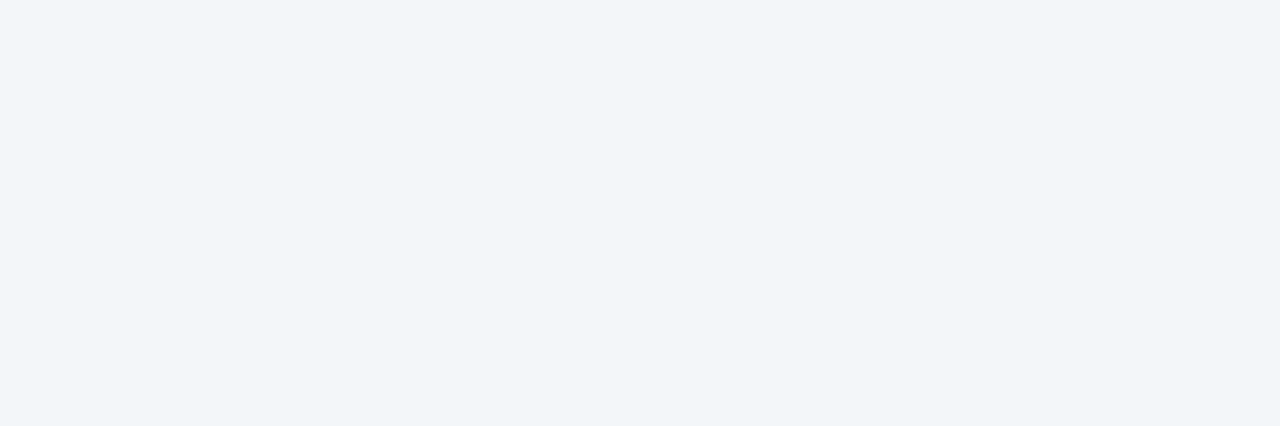
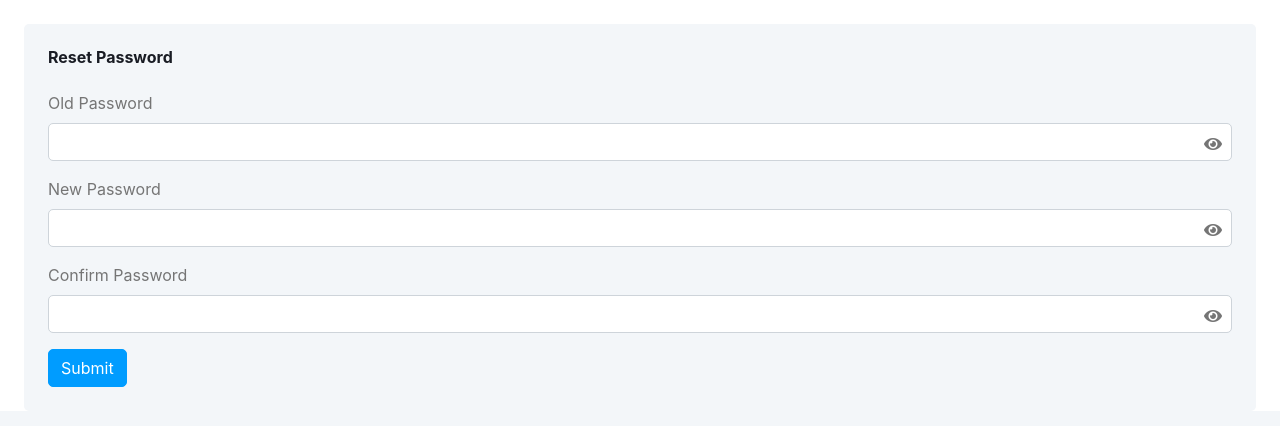
Before and after one commit to gillgurvijay01/first-react-app, a React (Create React App) app: page /reset-password in a window 1280 px wide. Shown: the top 426 px of the page. Built offline with nearby package versions, Linux system fonts and the light colour scheme.

Commit message:
worked on changepassword private + public both

```diff
--- a/src/components/Panel/changePassword.js
+++ b/src/components/Panel/changePassword.js
@@ -1,4 +1,30 @@
-function ChangePassword() {
+import React from "react";
+class ChangePassword extends React.Component {
+    constructor() {
+        super();
+        this.state = {oldPassword: 'password', newPassword:'password', newPasswordConfirm:'password'};
+      }
+
+
+    showPasswordOld(e) {
+        e.target.classList.toggle('fa-eye-slash')
+        var oldPassword = this.state.oldPassword === 'password' ? 'text' : 'password'
+        this.setState({oldPassword:oldPassword})
+    }
+
+
+    showPasswordNew(f) {
+        f.target.classList.toggle('fa-eye-slash')
+        var newPassword = this.state.newPassword === 'password' ? 'text' : 'password'
+        this.setState({newPassword:newPassword})
+    }
+
+    showPasswordNewConfirm(g) {
+        g.target.classList.toggle('fa-eye-slash')
+        var newPasswordConfirm = this.state.newPasswordConfirm === 'password' ? 'text' : 'password'
+        this.setState({newPasswordConfirm:newPasswordConfirm})
+    }
+    render() {
         return (
             <div className="container-fluid pt-4 px-4">
                 <div className="row g-4">
@@ -8,18 +34,18 @@ function ChangePassword() {
                             <form>
                                 <div className="mb-3">
                                     <label htmlFor="oldPassword" className="form-label">Current Password</label>
-                        <input type="password" name="oldPassword" className="form-control" id="oldPassword" />
-                        <i className="fa fa-eye" />
+                                    <input type={this.state.oldPassword} name="oldPassword" className="form-control" id="oldPassword" />
+                                    <i className="fa fa-eye" onClick={(e)=>this.showPasswordOld(e)} />
                                 </div>
                                 <div className="mb-3">
                                     <label htmlFor="newPassword" className="form-label">New Password</label>
-                        <input type="password" name="newPassword" className="form-control" id="newPassword" />
-                        <i className="fa fa-eye" />
+                                    <input type={this.state.newPassword} name="newPassword" className="form-control" id="newPassword" />
+                                    <i className="fa fa-eye" onClick={(f)=>this.showPasswordNew(f)}/>
                                 </div>
                                 <div className="mb-3">
                                     <label htmlFor="currentPassword" className="form-label">Confirm Password</label>
-                        <input type="password" name="currentPassword" className="form-control" id="currentPassword" />
-                        <i className="fa fa-eye" />
+                                    <input type={this.state.newPasswordConfirm} name="currentPassword" className="form-control" id="currentPassword" />
+                                    <i className="fa fa-eye" onClick={(g)=>this.showPasswordNewConfirm(g)}/>
                                 </div>
                                 <button type="submit" className="btn btn-primary">Submit</button>
                             </form>
@@ -30,5 +56,5 @@ function ChangePassword() {
 
         )
     }
-
+}
 export default ChangePassword;
--- a/src/components/PublicLayout.js
+++ b/src/components/PublicLayout.js
@@ -2,7 +2,7 @@ import { Routes,Route } from "react-router-dom";
 import SignIn from "./auth/signin";
 import SignUp from "./auth/signup";
 import ForgetPassword from "./auth/forgetPassword";
-
+import ChangePassword from "./auth/changePassowrd";
 
 function PublicLayout() {
     return (
@@ -16,6 +16,7 @@ function PublicLayout() {
                 <Route path="/" element={<SignIn />} />
                 <Route path="/signup" element={<SignUp />} />
                 <Route path="/forget-password" element={<ForgetPassword />} />
+                <Route path="/reset-password" element={<ChangePassword/>}/>
             </Routes>
 
         </div>
--- a/src/components/auth/changePassowrd.js
+++ b/src/components/auth/changePassowrd.js
@@ -1,26 +1,28 @@
 import React from "react";
 class ChangePassword extends React.Component {
-    constructor() {
+ constructor(){
     super();
-        this.state = { oldPassword:'password', passwordType: 'password', confirm: 'password'};
+    this.state = {oldPassword: 'password', newPassword:'password', newPasswordConfirm:'password'};
   }
 
-      showPasswordOld(old) {
-        old.target.classList.toggle('fa-eye-slash')
+
+showPasswordOld(e) {
+    e.target.classList.toggle('fa-eye-slash')
     var oldPassword = this.state.oldPassword === 'password' ? 'text' : 'password'
     this.setState({oldPassword:oldPassword})
 }
 
-    showPassword(e) {
-        e.target.classList.toggle('fa-eye-slash')
-        var passwordType = this.state.passwordType === 'password' ? 'text' : 'password'
-        this.setState({passwordType:passwordType})
+
+showPasswordNew(f) {
+    f.target.classList.toggle('fa-eye-slash')
+    var newPassword = this.state.newPassword === 'password' ? 'text' : 'password'
+    this.setState({newPassword:newPassword})
 }
 
-    showPasswordConf(f) {
-        f.target.classList.toggle('fa-eye-slash')
-        var confirm = this.state.confirm === 'password' ? 'text' : 'password'
-        this.setState({confirm:confirm})
+showPasswordNewConfirm(g) {
+    g.target.classList.toggle('fa-eye-slash')
+    var newPasswordConfirm = this.state.newPasswordConfirm === 'password' ? 'text' : 'password'
+    this.setState({newPasswordConfirm:newPasswordConfirm})
 }
     render() {
         return (
@@ -28,22 +30,22 @@ class ChangePassword extends React.Component {
                 <div className="row g-4">
                     <div className="col-12">
                         <div className="bg-light rounded h-100 p-4">
-                            <h6 className="mb-4">Create User</h6>
+                            <h6 className="mb-4">Reset Password</h6>
                             <form>
                                 <div className="mb-3">
-                                    <label htmlFor="oldPassword" className="form-label">Password</label>
+                                    <label htmlFor="oldPassword" className="form-label">Old Password</label>
                                     <input type={this.state.oldPassword} name="oldPassword" className="form-control" id="oldPassword" />
-                                    <i className="fa fa-eye" onClick={(old)=>this.showPasswordOld(old)}></i>
+                                    <i className="fa fa-eye" onClick={(e)=>this.showPasswordOld(e)}></i>
                                 </div>
                                 <div className="mb-3">
-                                    <label htmlFor="newPassword" className="form-label">Password</label>
-                                    <input type={this.state.passwordType} name="newPassword" className="form-control" id="newPassword" />
-                                    <i className="fa fa-eye" onClick={(e)=>this.showPassword(e)}></i>
+                                    <label htmlFor="newPassword" className="form-label">New Password</label>
+                                    <input type={this.state.newPassword} name="newPassword" className="form-control" id="newPassword" />
+                                    <i className="fa fa-eye" onClick={(e)=>this.showPasswordNew(e)}></i>
                                 </div>
                                 <div className="mb-3">
-                                    <label htmlFor="currentPassword" className="form-label">Password</label>
-                                    <input type={this.state.confirm} name="currentPassword" className="form-control" id="currentPassword" />
-                                    <i className="fa fa-eye" onClick={(f)=>this.showPasswordConf(f)}></i>
+                                    <label htmlFor="currentPassword" className="form-label">Confirm Password</label>
+                                    <input type={this.state.newPasswordConfirm} name="currentPassword" className="form-control" id="currentPassword" />
+                                    <i className="fa fa-eye" onClick={(e)=>this.showPasswordNewConfirm(e)}></i>
                                 </div>
                                 <button type="submit" className="btn btn-primary">Submit</button>
                             </form>
```
Lines whose indentation alone changed are shown as unchanged.
